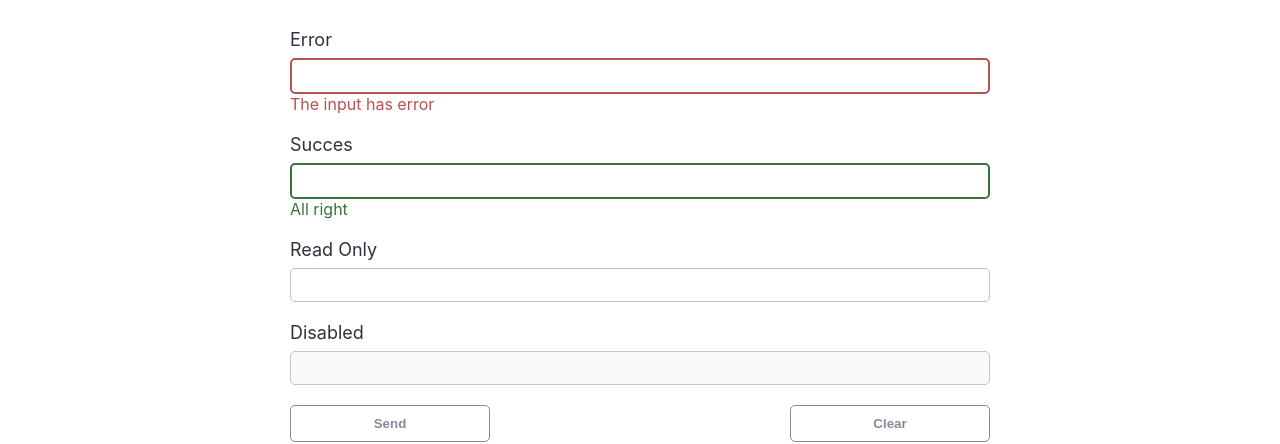
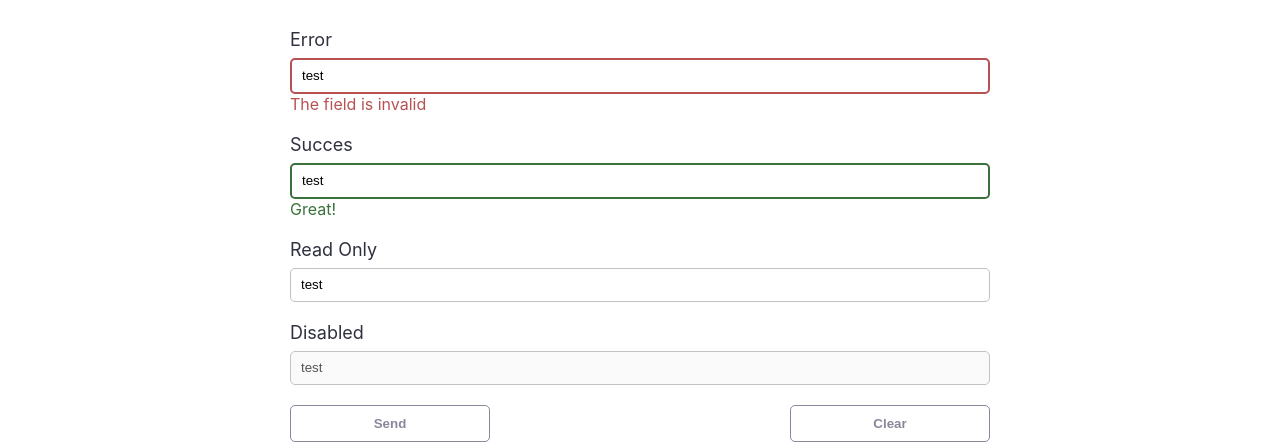
Before and after one commit to Ariska28/react-form-2022, a React (Create React App) app: page /reviewForm in a window 1280 px wide. Shown: the part 164-608 px from the top of the page. Built offline with nearby package versions, Linux system fonts and the light colour scheme.

Commit message:
[part 1] polishing code

```diff
--- a/src/components/NewReviewForm/NewReviewForm.jsx
+++ b/src/components/NewReviewForm/NewReviewForm.jsx
@@ -1,32 +1,36 @@
 import styles from "./styles.module.css";
 import { FormElement } from "./NewReviewFormElement/NewReviewFormElement";
+import {STATE, TYPE} from "./config"
 
 export const NewReviewForm = ({ className }) => {
-
   return (
     <form className={className}>
       <FormElement
         name="Error"
-        type="text"
-        state="error"
+        type={TYPE.TEXT}
+        state={STATE.ERROR}
+        value="test"
       />
 
       <FormElement
         name="Succes"
-        type="text"
-        state="success"
+        type={TYPE.TEXT}
+        state={STATE.SUCCESS}
+        value="test"
       />
 
       <FormElement
         name="Read Only"
-        type="text"
-        state="readOnly"
+        type={TYPE.TEXT}
+        state={STATE.READONLY}
+        value="test"
       />
 
       <FormElement
         name="Disabled"
-        type="text"
-        state="disabled"
+        type={TYPE.TEXT}
+        state={STATE.DISABLED}
+        value="test"
       />
 
       <div className={styles.buttons}>
--- a/src/components/NewReviewForm/NewReviewFormElement/NewReviewFormElement.jsx
+++ b/src/components/NewReviewForm/NewReviewFormElement/NewReviewFormElement.jsx
@@ -1,51 +1,23 @@
 import styles from "./styles.module.css";
 import classnames from "classnames";
+import {STATE, STATUS_MESSAGE_MAP} from "../config"
 
-const STATES = {
-  ERROR: 'error',
-  SUCCESS: 'success',
-  DISABLED: 'disabled',
-  READONLY: 'readOnly'
-}
-
-export const FormElement = ({ name, type, state }) => {
-  const pickState = {
-    type: '',
-    message: ''
-  };
-
-  if(state === STATES.ERROR) {
-    pickState.type = STATES.ERROR
-    pickState.message='The input has error'
-  }
-
-  if(state === STATES.SUCCESS) {
-    pickState.type = STATES.SUCCESS
-    pickState.message='All right'
-  }
-
-  if(state === STATES.DISABLED) {
-    pickState.type = STATES.DISABLED
-  }
-
-  if(state === STATES.READONLY) {
-    pickState.type = STATES.READONLY
-  }
+export const FormElement = ({ name, type, state, value }) => {
 
   return (
     <div
       className={classnames(styles.formControl)}
-      status={pickState.type}
+      status={state}
     >
       <label htmlFor={name}>{name}</label>
        <input
         name={name}
         type={type}
-        value=""
-        disabled={pickState.type === 'disabled' ? true : false}
-        readOnly={pickState.type === 'readOnly' ? true : false}
+        value={value}
+        disabled={state === STATE.DISABLED ? true : false}
+        readOnly={state === STATE.READONLY ? true : false}
       />
-      {pickState.message ? <span>{pickState.message}</span> : ''}
+      {STATUS_MESSAGE_MAP[state] ? <span>{STATUS_MESSAGE_MAP[state]}</span> : ''}
     </div>
   )
 }
--- a/src/components/NewReviewForm/NewReviewFormElement/styles.module.css
+++ b/src/components/NewReviewForm/NewReviewFormElement/styles.module.css
@@ -23,18 +23,18 @@
   margin-bottom: 20px;
 }
 
-[status="error"] span {
+[status="ERROR"] span {
   color: var(--color-error);
 }
 
-[status="success"] span {
+[status="SUCCESS"] span {
   color: var(--color-success);
 }
 
-[status="error"] input {
+[status="ERROR"] input {
   border: 2px solid var(--color-error);
 }
 
-[status="success"] input {
+[status="SUCCESS"] input {
   border: 2px solid var(--color-success);
 }
--- /dev/null
+++ b/src/components/NewReviewForm/config.js
@@ -0,0 +1,23 @@
+export const STATE = {
+  ERROR: 'ERROR',
+  SUCCESS: 'SUCCESS',
+  DISABLED: 'DISABLED',
+  READONLY: 'READONLY'
+}
+
+export const TYPE = {
+  TEXT: "text",
+  EMAIL: "email"
+}
+
+export const MESSAGE = {
+  ERROR: "The field is invalid",
+  SUCCESS: "Great!"
+}
+
+export const STATUS_MESSAGE_MAP = {
+  [STATE.ERROR] : MESSAGE.ERROR,
+  [STATE.SUCCESS] : MESSAGE.SUCCESS,
+  [STATE.DISABLED] : "",
+  [STATE.READONLY]: ""
+}
```
